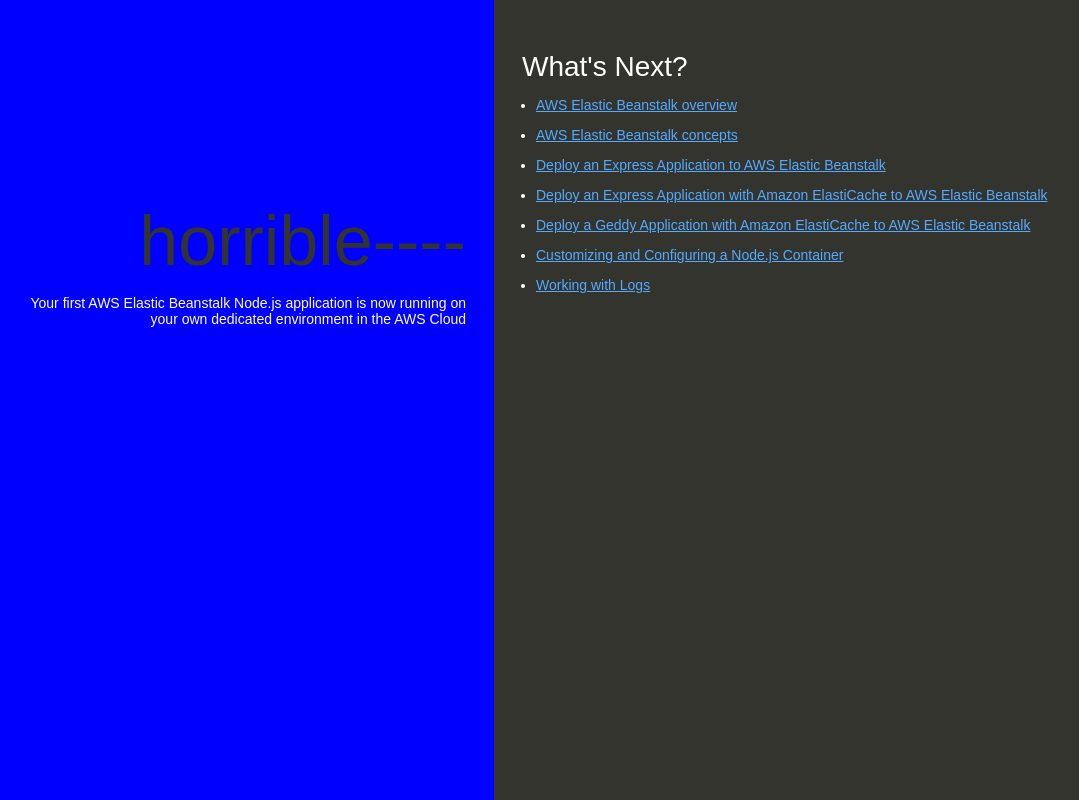
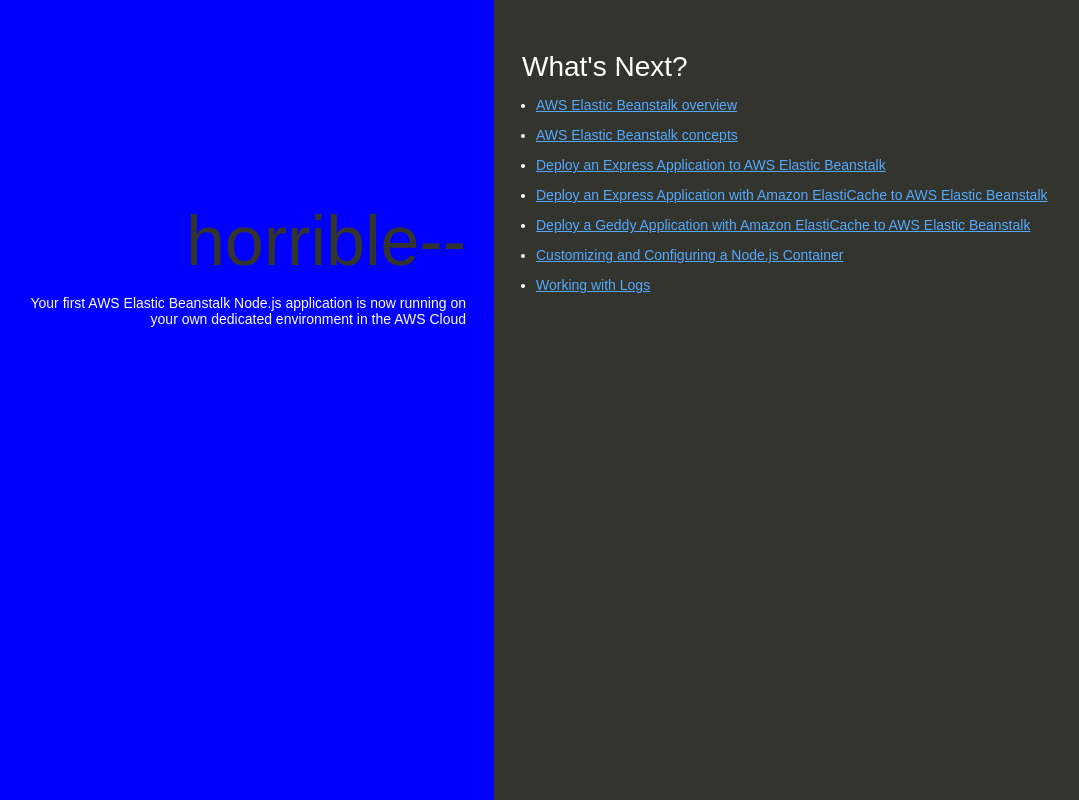
Before and after one commit to pdasilva11/awstest1, a website: page index.html in a window 1280 px wide. Shown: the whole page, without its empty margins (146-1225 px from the left). Drawn offline with Linux system fonts and the light colour scheme.

Commit message:
Update index.html

```diff
--- a/index.html
+++ b/index.html
@@ -74,7 +74,7 @@
   </head>
   <body>
     <div class="textColumn">
-      <h1>horrible----</h1>
+      <h1>horrible--</h1>
       <p>Your first AWS Elastic Beanstalk Node.js application is now running on your own dedicated environment in the AWS Cloud</p>
     </div>
     <div class="linksColumn">
```
